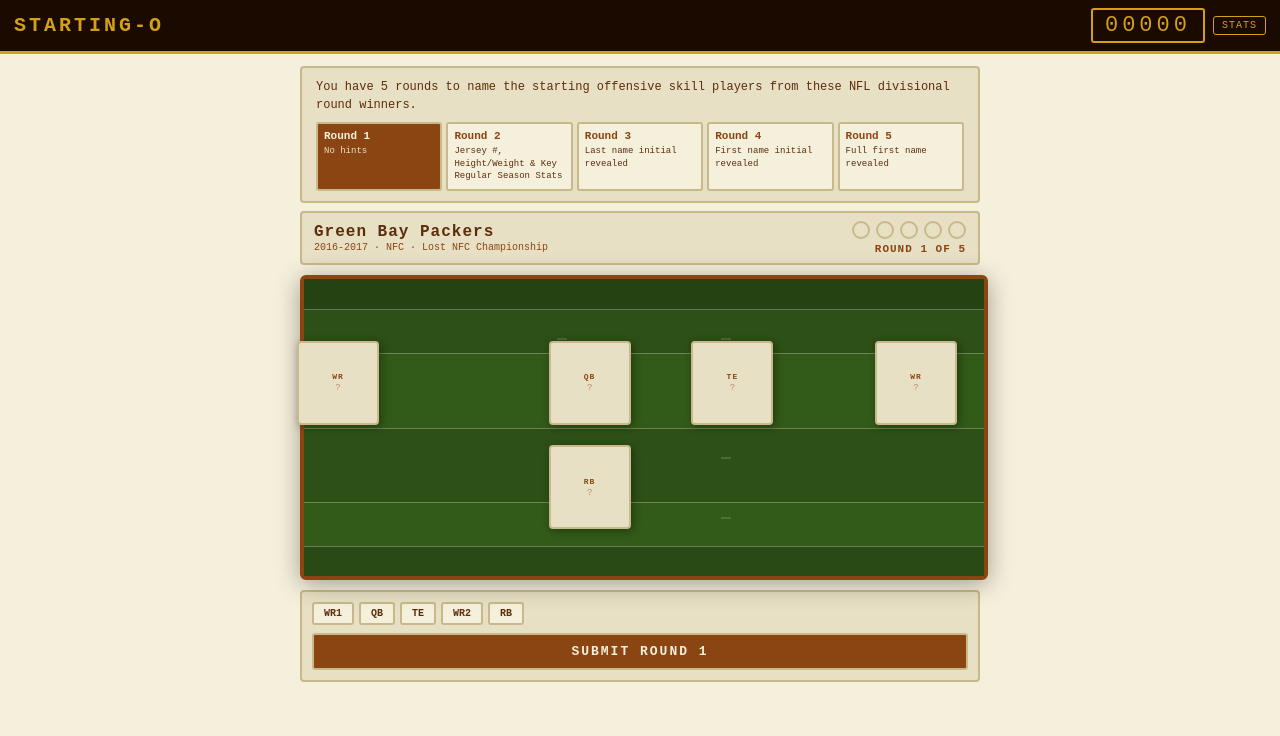
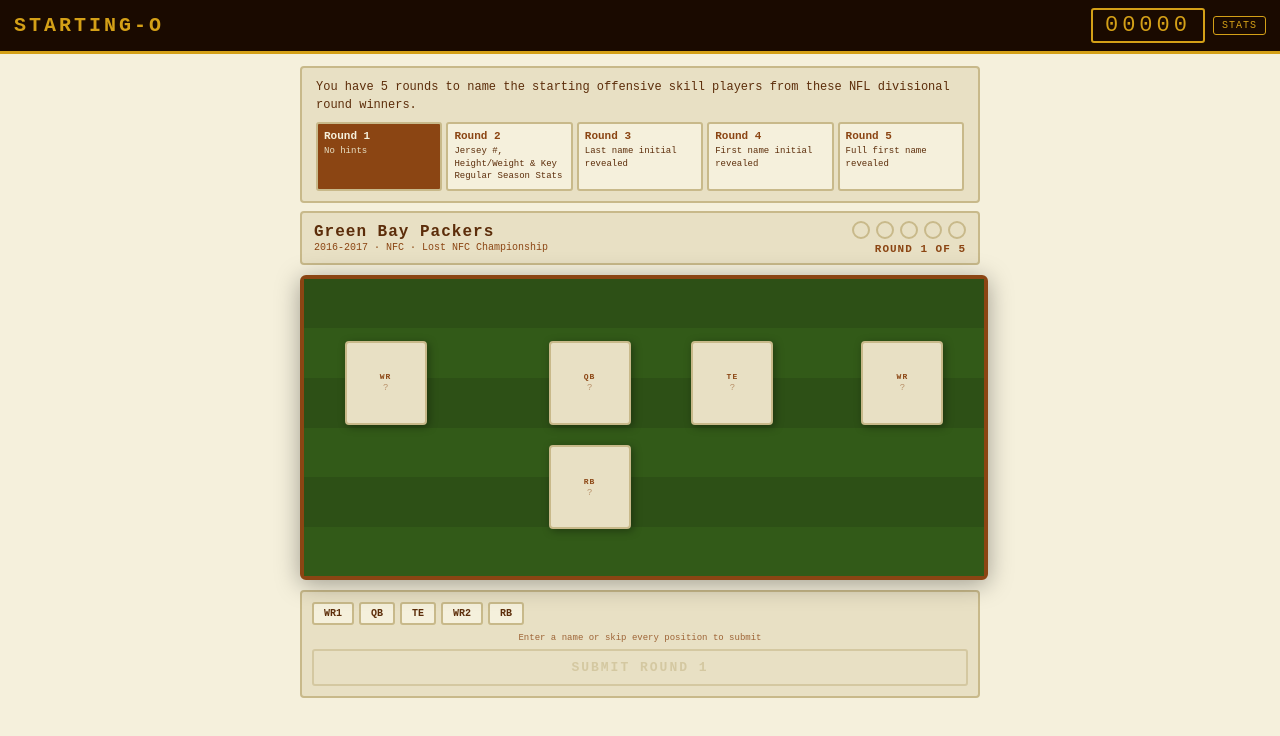
Before and after one commit to abe-dyll/starting-o, a Next.js app: page / in a window 1280 px wide. Shown: the top 736 px of the page. Built offline with nearby package versions, Linux system fonts and the light colour scheme.

Commit message:
Update page.jsx

```diff
--- a/src/app/page.jsx
+++ b/src/app/page.jsx
@@ -25,10 +25,10 @@
 // ── Field layout — wide 16:7 field, RB directly under QB ─────────────────────
 // Positions are in % of field width/height
 const LAYOUT = {
-  WR1: { left: "5%",  top: "35%", label: "WR" },
+  WR1: { left: "12%", top: "35%", label: "WR" },
   QB:  { left: "42%", top: "35%", label: "QB" },
   TE:  { left: "63%", top: "35%", label: "TE" },
-  WR2: { left: "90%", top: "35%", label: "WR" },
+  WR2: { left: "88%", top: "35%", label: "WR" },
   RB:  { left: "42%", top: "70%", label: "RB" },
 };
 
@@ -172,18 +172,18 @@
 }
 
 // ── Player token ──────────────────────────────────────────────────────────────
-function PlayerToken({ posKey, player, solved, active, round, revealState, pending, onClick }) {
-  // revealState: null | "correct" | "wrong" (flash during reveal animation)
+function PlayerToken({ posKey, player, solved, active, round, revealState, pending, skipped, onClick }) {
   const flashGreen = revealState === "correct";
   const flashRed   = revealState === "wrong";
 
   let bg     = C.creamDark;
   let border = `2px solid ${C.creamBorder}`;
-  if (solved)     { bg = C.gold; }
-  if (active)     { bg = C.cream; border = `3px solid ${C.brown}`; }
-  if (flashGreen) { border = `4px solid ${C.green}`; bg = "#C8F0C8"; }
-  if (flashRed)   { border = `4px solid ${C.red}`;   bg = "#F0C8C8"; }
-  if (pending)    { border = `2px dashed ${C.brown}`; }
+  if (solved)     { bg = C.gold;      border = `2px solid ${C.creamBorder}`; }
+  if (skipped)    { bg = "#FFF8C0";   border = `3px solid #D4A017`; }        // yellow
+  if (pending)    { bg = "#C8DCF0";   border = `3px solid #3A6EA8`; }        // blue
+  if (active)     { bg = C.cream;     border = `3px solid ${C.brown}`; }
+  if (flashGreen) { bg = "#C8F0C8";   border = `4px solid ${C.green}`; }
+  if (flashRed)   { bg = "#F0C8C8";   border = `4px solid ${C.red}`; }
 
   return (
     <div onClick={!solved ? onClick : undefined}
@@ -221,7 +221,11 @@
           </div>
         </div>
       ) : pending ? (
-        <div style={{ fontSize:8, fontFamily:"'Courier New',monospace", color:C.brown, fontStyle:"italic" }}>staged</div>
+        <div style={{ fontSize:8, fontFamily:"'Courier New',monospace", color:"#3A6EA8", fontWeight:"bold", textAlign:"center", wordBreak:"break-word", padding:"0 2px" }}>
+          {pending}
+        </div>
+      ) : skipped ? (
+        <div style={{ fontSize:8, fontFamily:"'Courier New',monospace", color:"#8B7000", fontStyle:"italic" }}>skip</div>
       ) : (
         <div style={{ fontSize:9, fontFamily:"'Courier New',monospace", color:C.brown, opacity:0.5 }}>?</div>
       )}
@@ -231,35 +235,14 @@
 
 // ── Football field ────────────────────────────────────────────────────────────
 function Field({ children }) {
-  // 16:7 aspect ratio, wide
   return (
     <div style={{ position:"relative", width:"100%", aspectRatio:"16/7",
       background:C.fieldGreen, borderRadius:6, border:`4px solid ${C.brown}`,
       overflow:"visible", boxShadow:`0 4px 24px ${C.shadow}` }}>
-      {/* Alternating stripes */}
-      {[0,1,2,3].map(i=>(
-        <div key={i} style={{ position:"absolute", top:`${i*25}%`, left:0, right:0,
-          height:"25%", background: i%2===0 ? C.fieldGreen : C.fieldStripe }} />
+      {Array.from({length:6}).map((_,i)=>(
+        <div key={i} style={{ position:"absolute", top:`${(i/6)*100}%`, left:0, right:0,
+          height:`${100/6}%`, background: i%2===0 ? C.fieldGreen : C.fieldStripe }} />
       ))}
-      {/* Yard lines horizontal */}
-      {[25,50,75].map(p=>(
-        <div key={p} style={{ position:"absolute", left:0, right:0, top:`${p}%`,
-          height:1, background:C.yardLine, zIndex:1 }} />
-      ))}
-      {/* Hash marks — two rows of short ticks, centered on field */}
-      {[20,40,60,80].map(top=>(
-        [38,62].map(left=>(
-          <div key={`${top}-${left}`} style={{ position:"absolute",
-            left:`${left}%`, top:`${top}%`,
-            width:10, height:2, background:C.yardLine,
-            transform:"translateX(-50%)", zIndex:1, opacity:0.5 }} />
-        ))
-      ))}
-      {/* End zones */}
-      <div style={{ position:"absolute", top:0, left:0, right:0, height:"10%",
-        background:"rgba(0,0,0,0.18)", borderBottom:`1px solid ${C.yardLine}`, zIndex:1 }} />
-      <div style={{ position:"absolute", bottom:0, left:0, right:0, height:"10%",
-        background:"rgba(0,0,0,0.18)", borderTop:`1px solid ${C.yardLine}`, zIndex:1 }} />
       {children}
     </div>
   );
@@ -662,7 +645,8 @@
               active={activePos===pos}
               round={round}
               revealState={revealStates[pos]||null}
-              pending={!!pending[pos]}
+              pending={pending[pos]||null}
+              skipped={!!skipped[pos]}
               onClick={()=>!gameOver&&!revealing&&setActivePos(activePos===pos?null:pos)}
             />
           ))}
@@ -710,15 +694,32 @@
               </div>
             )}
 
-            {/* Submit */}
-            <button onClick={submitRound}
-              style={{ width:"100%", padding:"9px 0",
-                fontFamily:"'Courier New',monospace", fontSize:13, fontWeight:"bold",
-                letterSpacing:2, textTransform:"uppercase",
-                background:C.brown, color:C.cream,
-                border:`2px solid ${C.creamBorder}`, borderRadius:3, cursor:"pointer" }}>
-              Submit Round {round}
-            </button>
+            {/* Submit — locked until every unsolved pos has a guess or skip */}
+            {(() => {
+              const unsolvedNow = POSITIONS.filter(p=>!solved[p]);
+              const allFilled = unsolvedNow.every(p=>pending[p]||skipped[p]);
+              return (
+                <>
+                  {!allFilled && (
+                    <div style={{ fontSize:9, fontFamily:"'Courier New',monospace",
+                      color:C.brown, textAlign:"center", marginBottom:6, opacity:0.8 }}>
+                      Enter a name or skip every position to submit
+                    </div>
+                  )}
+                  <button onClick={allFilled ? submitRound : undefined}
+                    style={{ width:"100%", padding:"9px 0",
+                      fontFamily:"'Courier New',monospace", fontSize:13, fontWeight:"bold",
+                      letterSpacing:2, textTransform:"uppercase",
+                      background:allFilled ? C.brown : C.creamDark,
+                      color:allFilled ? C.cream : C.creamBorder,
+                      border:`2px solid ${C.creamBorder}`, borderRadius:3,
+                      cursor:allFilled?"pointer":"default",
+                      opacity:allFilled?1:0.6 }}>
+                    Submit Round {round}
+                  </button>
+                </>
+              );
+            })()}
           </div>
         )}
 
```
